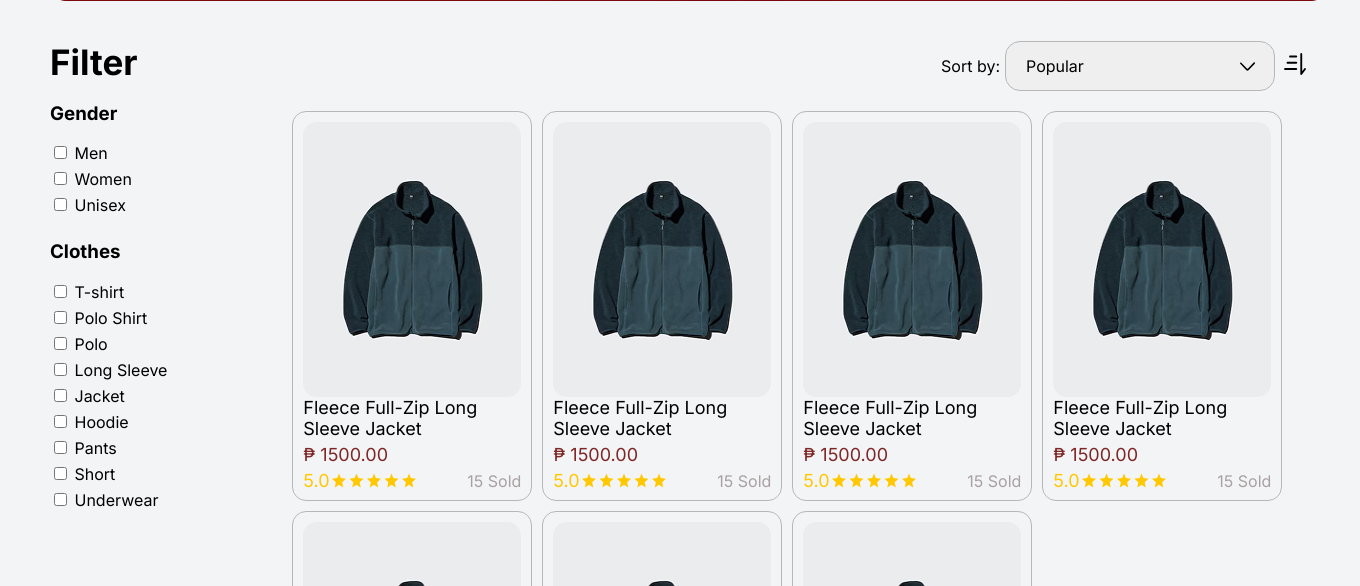
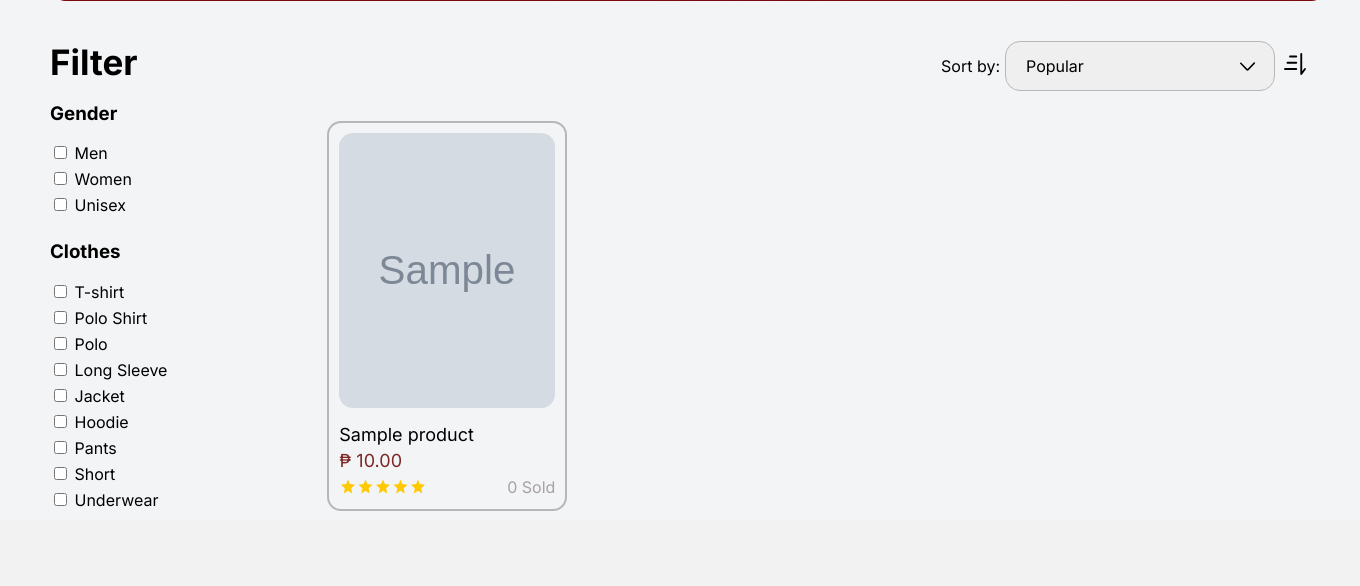
Before and after one commit to Dev-JBM/WebDevEcommerce, a PHP site: page /store.php in a window 1360 px wide. Shown: the part 448-1034 px from the top of the page. After the commit the page ends 959 px from the top, so only its background shows below. Run offline with PHP 8.4, Linux system fonts and the light colour scheme; the visitor is signed in with stand-in values (Sample User, id 1); tables that the repository leaves empty or names only in its code hold one stand-in row (values such as "Sample post"); grey boxes marked "Sample" are stand-in pictures; some web fonts are replaced.

Commit message:
Implement product displaying, product filtering, sorting (asc/desc), and case-insensitive search on store page

```diff
--- a/product.php
+++ b/product.php
@@ -33,7 +33,7 @@ $imagePath = (!empty($user['image']))
   <main>
     <header class="header">
       <div class="left-header">
-        <a href="store.html">Wear Dyans</a>
+        <a href="store.php">Wear Dyans</a>
       </div>
 
       <div class="search-bar">
--- a/store.php
+++ b/store.php
@@ -9,6 +9,23 @@ $username = $_SESSION['username'];
 $query = "SELECT * FROM users WHERE username = '$username' LIMIT 1";
 $result = mysqli_query($conn, $query);
 $user = mysqli_fetch_assoc($result);
+
+// PRODUCT INFO FETCHING
+$products = [];
+$productQuery = "
+  SELECT
+    p.*,
+    COALESCE(SUM(CASE WHEN o.status IN ('paid','shipped','delivered') THEN oi.quantity ELSE 0 END),
+    0) AS sales FROM products p
+    LEFT JOIN order_items oi ON p.product_id = oi.product_id
+    LEFT JOIN orders o ON oi.order_id = o.order_id
+    GROUP BY p.product_id
+";
+
+$productResult = mysqli_query($conn, $productQuery);
+while ($row = mysqli_fetch_assoc($productResult)) {
+  $products[] = $row;
+}
 
 $imagePath = (!empty($user['image']))
   ? 'images/profiles/' . $user['image']
@@ -35,8 +52,8 @@ $imagePath = (!empty($user['image']))
     </div>
 
     <div class="search-bar">
-      <input type="text" placeholder="Search">
-      <img src="images/search-svgrepo-com.png">
+      <input type="text" id="productSearch" placeholder="Search">
+      <img id="searchBtn" src="images/search-svgrepo-com.png" style="cursor:pointer;">
     </div>
 
     <div class="right-header">
@@ -143,20 +160,29 @@ $imagePath = (!empty($user['image']))
         </div>
 
         <div class="products">
-          <div class="products-box">
+          <?php foreach ($products as $product): ?>
+            <a href="product.php?id=<?= $product['product_id'] ?>" class="product-link" style="text-decoration:none; color:inherit;">
+              <div class="products-box"
+                data-gender="<?= htmlspecialchars($product['gender']) ?>"
+                data-category="<?= htmlspecialchars($product['category']) ?>"
+                data-type="<?= htmlspecialchars($product['type']) ?>"
+                data-sales="<?= intval($product['sales']) ?>"
+                data-created="<?= htmlspecialchars($product['created_at']) ?>"
+                data-rating="0">
+
                 <div class="product-img">
-              <img src="./images/product_image.png">
+                  <img src="<?= !empty($product['image_path']) ? './images/products/' . htmlspecialchars($product['image_path']) : './images/product_image.png' ?>" alt="Product Image">
                 </div>
                 <div class="product-text">
                   <div class="product-name">
-                <p>Fleece Full-Zip Long Sleeve Jacket</p>
+                    <p><?= htmlspecialchars($product['name']) ?></p>
                   </div>
                   <div class="product-price">
-                <p>₱ 1500.00</p>
+                    <p>₱ <?= number_format($product['price'], 2) ?></p>
                   </div>
                   <div class="product-bottom-text">
                     <div class="product-rating">
-                  <p>5.0</p>
+                      <p><!-- To be followed --></p>
                       <svg viewBox="0 0 140 30" xmlns="http://www.w3.org/2000/svg">
                         <defs>
                           <polygon id="star" points="10,0 12.6,6.5 20,7.5 14.5,12.5 16,20 10,16 4,20 5.5,12.5 0,7.5 7.4,6.5" />
@@ -169,204 +195,15 @@ $imagePath = (!empty($user['image']))
                       </svg>
                     </div>
                     <div class="product-sales">
-                  <p>15 Sold</p>
+                      <p><?= intval($product['sales']) ?> Sold</p>
                     </div>
                   </div>
                 </div>
               </div>
-
-          <div class="products-box">
-            <div class="product-img">
-              <img src="./images/product_image.png">
-            </div>
-            <div class="product-text">
-              <div class="product-name">
-                <p>Fleece Full-Zip Long Sleeve Jacket</p>
-              </div>
-              <div class="product-price">
-                <p>₱ 1500.00</p>
-              </div>
-              <div class="product-bottom-text">
-                <div class="product-rating">
-                  <p>5.0</p>
-                  <svg viewBox="0 0 140 30" xmlns="http://www.w3.org/2000/svg">
-                    <defs>
-                      <polygon id="star" points="10,0 12.6,6.5 20,7.5 14.5,12.5 16,20 10,16 4,20 5.5,12.5 0,7.5 7.4,6.5" />
-                    </defs>
-                    <use href="#star" x="0" y="5" />
-                    <use href="#star" x="25" y="5" />
-                    <use href="#star" x="50" y="5" />
-                    <use href="#star" x="75" y="5" />
-                    <use href="#star" x="100" y="5" />
-                  </svg>
-                </div>
-                <div class="product-sales">
-                  <p>15 Sold</p>
-                </div>
-              </div>
-            </div>
-          </div>
-
-          <div class="products-box">
-            <div class="product-img">
-              <img src="./images/product_image.png">
-            </div>
-            <div class="product-text">
-              <div class="product-name">
-                <p>Fleece Full-Zip Long Sleeve Jacket</p>
-              </div>
-              <div class="product-price">
-                <p>₱ 1500.00</p>
-              </div>
-              <div class="product-bottom-text">
-                <div class="product-rating">
-                  <p>5.0</p>
-                  <svg viewBox="0 0 140 30" xmlns="http://www.w3.org/2000/svg">
-                    <defs>
-                      <polygon id="star" points="10,0 12.6,6.5 20,7.5 14.5,12.5 16,20 10,16 4,20 5.5,12.5 0,7.5 7.4,6.5" />
-                    </defs>
-                    <use href="#star" x="0" y="5" />
-                    <use href="#star" x="25" y="5" />
-                    <use href="#star" x="50" y="5" />
-                    <use href="#star" x="75" y="5" />
-                    <use href="#star" x="100" y="5" />
-                  </svg>
-                </div>
-                <div class="product-sales">
-                  <p>15 Sold</p>
-                </div>
-              </div>
-            </div>
-          </div>
-
-          <div class="products-box">
-            <div class="product-img">
-              <img src="./images/product_image.png">
-            </div>
-            <div class="product-text">
-              <div class="product-name">
-                <p>Fleece Full-Zip Long Sleeve Jacket</p>
-              </div>
-              <div class="product-price">
-                <p>₱ 1500.00</p>
-              </div>
-              <div class="product-bottom-text">
-                <div class="product-rating">
-                  <p>5.0</p>
-                  <svg viewBox="0 0 140 30" xmlns="http://www.w3.org/2000/svg">
-                    <defs>
-                      <polygon id="star" points="10,0 12.6,6.5 20,7.5 14.5,12.5 16,20 10,16 4,20 5.5,12.5 0,7.5 7.4,6.5" />
-                    </defs>
-                    <use href="#star" x="0" y="5" />
-                    <use href="#star" x="25" y="5" />
-                    <use href="#star" x="50" y="5" />
-                    <use href="#star" x="75" y="5" />
-                    <use href="#star" x="100" y="5" />
-                  </svg>
-                </div>
-                <div class="product-sales">
-                  <p>15 Sold</p>
-                </div>
-              </div>
-            </div>
-          </div>
-
-          <div class="products-box">
-            <div class="product-img">
-              <img src="./images/product_image.png">
-            </div>
-            <div class="product-text">
-              <div class="product-name">
-                <p>Fleece Full-Zip Long Sleeve Jacket</p>
-              </div>
-              <div class="product-price">
-                <p>₱ 1500.00</p>
-              </div>
-              <div class="product-bottom-text">
-                <div class="product-rating">
-                  <p>5.0</p>
-                  <svg viewBox="0 0 140 30" xmlns="http://www.w3.org/2000/svg">
-                    <defs>
-                      <polygon id="star" points="10,0 12.6,6.5 20,7.5 14.5,12.5 16,20 10,16 4,20 5.5,12.5 0,7.5 7.4,6.5" />
-                    </defs>
-                    <use href="#star" x="0" y="5" />
-                    <use href="#star" x="25" y="5" />
-                    <use href="#star" x="50" y="5" />
-                    <use href="#star" x="75" y="5" />
-                    <use href="#star" x="100" y="5" />
-                  </svg>
-                </div>
-                <div class="product-sales">
-                  <p>15 Sold</p>
-                </div>
-              </div>
-            </div>
-          </div>
-
-          <div class="products-box">
-            <div class="product-img">
-              <img src="./images/product_image.png">
-            </div>
-            <div class="product-text">
-              <div class="product-name">
-                <p>Fleece Full-Zip Long Sleeve Jacket</p>
-              </div>
-              <div class="product-price">
-                <p>₱ 1500.00</p>
-              </div>
-              <div class="product-bottom-text">
-                <div class="product-rating">
-                  <p>5.0</p>
-                  <svg viewBox="0 0 140 30" xmlns="http://www.w3.org/2000/svg">
-                    <defs>
-                      <polygon id="star" points="10,0 12.6,6.5 20,7.5 14.5,12.5 16,20 10,16 4,20 5.5,12.5 0,7.5 7.4,6.5" />
-                    </defs>
-                    <use href="#star" x="0" y="5" />
-                    <use href="#star" x="25" y="5" />
-                    <use href="#star" x="50" y="5" />
-                    <use href="#star" x="75" y="5" />
-                    <use href="#star" x="100" y="5" />
-                  </svg>
-                </div>
-                <div class="product-sales">
-                  <p>15 Sold</p>
-                </div>
-              </div>
-            </div>
-          </div>
-
-          <div class="products-box">
-            <div class="product-img">
-              <img src="./images/product_image.png">
-            </div>
-            <div class="product-text">
-              <div class="product-name">
-                <p>Fleece Full-Zip Long Sleeve Jacket</p>
-              </div>
-              <div class="product-price">
-                <p>₱ 1500.00</p>
-              </div>
-              <div class="product-bottom-text">
-                <div class="product-rating">
-                  <p>5.0</p>
-                  <svg viewBox="0 0 140 30" xmlns="http://www.w3.org/2000/svg">
-                    <defs>
-                      <polygon id="star" points="10,0 12.6,6.5 20,7.5 14.5,12.5 16,20 10,16 4,20 5.5,12.5 0,7.5 7.4,6.5" />
-                    </defs>
-                    <use href="#star" x="0" y="5" />
-                    <use href="#star" x="25" y="5" />
-                    <use href="#star" x="50" y="5" />
-                    <use href="#star" x="75" y="5" />
-                    <use href="#star" x="100" y="5" />
-                  </svg>
-                </div>
-                <div class="product-sales">
-                  <p>15 Sold</p>
-                </div>
-              </div>
-            </div>
-          </div>
-        </div>
+            </a>
+          <?php endforeach; ?>
+          <div id="noProductsMsg" style="display:none; text-align:center; width:100%; color:#888; font-size:1.2em; margin-top:2em;">
+            No products match the selected filters.
           </div>
         </div>
 
@@ -410,20 +247,170 @@ $imagePath = (!empty($user['image']))
       select.blur();
     });
 
-    // ASC and DESC button
+    // PRODUCT SORTING - ASCENDING/DESCENDING
+    let sortDirection = 'desc'; // Default: descending
+
+    function sortProducts() {
+      const sortValue = document.getElementById('filter').value;
+      const productsContainer = document.querySelector('.products');
+      const productLinks = Array.from(productsContainer.querySelectorAll('.product-link'));
+
+      let sortedLinks = productLinks.slice();
+
+      sortedLinks.sort((a, b) => {
+        const boxA = a.querySelector('.products-box');
+        const boxB = b.querySelector('.products-box');
+        let valA, valB;
+
+        if (sortValue === 'Popular') {
+
+          const ratingA = parseFloat(boxA.getAttribute('data-rating')) || 0;
+          const ratingB = parseFloat(boxB.getAttribute('data-rating')) || 0;
+          const salesA = parseInt(boxA.getAttribute('data-sales')) || 0;
+          const salesB = parseInt(boxB.getAttribute('data-sales')) || 0;
+          if (ratingA !== ratingB) {
+            valA = ratingA;
+            valB = ratingB;
+          } else {
+            valA = salesA;
+            valB = salesB;
+          }
+        } else if (sortValue === 'Latest') {
+          valA = new Date(boxA.getAttribute('data-created'));
+          valB = new Date(boxB.getAttribute('data-created'));
+        } else if (sortValue === 'Sales') {
+          valA = parseInt(boxA.getAttribute('data-sales')) || 0;
+          valB = parseInt(boxB.getAttribute('data-sales')) || 0;
+        } else {
+          valA = 0;
+          valB = 0;
+        }
+
+
+        if (sortDirection === 'asc') {
+          return valA > valB ? 1 : valA < valB ? -1 : 0;
+        } else {
+          return valA < valB ? 1 : valA > valB ? -1 : 0;
+        }
+      });
+
+      productLinks.forEach(link => link.parentNode.removeChild(link));
+      sortedLinks.forEach(link => productsContainer.appendChild(link));
+    }
+
     const asc = document.querySelector(".asc");
     const desc = document.querySelector(".desc");
 
     desc.addEventListener("click", () => {
       desc.style.display = "none";
       asc.style.display = "inline";
+      sortDirection = 'asc';
+      sortProducts();
+      filterProducts();
     });
 
     asc.addEventListener("click", () => {
       asc.style.display = "none";
       desc.style.display = "inline";
+      sortDirection = 'desc';
+      sortProducts();
+      filterProducts();
+    });
+
+    document.getElementById('filter').addEventListener('change', function() {
+      sortProducts();
+      filterProducts();
+    });
+
+    sortProducts();
+
+    // PRODUCT FILTERING
+    function getCheckedValues(name) {
+      return Array.from(document.querySelectorAll('input[name="' + name + '"]:checked')).map(cb => cb.value);
+    }
+
+    function filterProducts() {
+      const genderVals = getCheckedValues('gender');
+      const clothesVals = getCheckedValues('clothes');
+      const accessoriesVals = getCheckedValues('accessories');
+
+      let typeVals = [];
+      if (clothesVals.length) typeVals = typeVals.concat(clothesVals);
+      if (accessoriesVals.length) typeVals = typeVals.concat(accessoriesVals);
+
+      const products = document.querySelectorAll('.products-box');
+      let anyVisible = false;
+
+      products.forEach(box => {
+        const gender = box.getAttribute('data-gender');
+        const category = box.getAttribute('data-category');
+        const type = box.getAttribute('data-type');
+
+        let show = true;
+
+        if (genderVals.length && !genderVals.includes(gender)) show = false;
+
+        if ((clothesVals.length || accessoriesVals.length)) {
+          if (clothesVals.length && category !== 'Clothes') show = false;
+          if (accessoriesVals.length && category !== 'Accessories') show = false;
+        }
+
+        if (typeVals.length && !typeVals.includes(type)) show = false;
+
+        box.parentElement.style.display = show ? '' : 'none';
+        if (show) anyVisible = true;
+      });
+
+      document.getElementById('noProductsMsg').style.display = anyVisible ? 'none' : 'block';
+    }
+
+    document.querySelectorAll('.filter-container input[type="checkbox"]').forEach(cb => {
+      cb.addEventListener('change', filterProducts);
+    });
+
+    filterProducts();
+
+
+    // PRODUCT SEARCHING
+    function searchProducts() {
+      const searchValue = document.getElementById('productSearch').value.trim().toLowerCase();
+      const products = document.querySelectorAll('.products-box');
+      let anyVisible = false;
+
+      products.forEach(box => {
+        const name = box.querySelector('.product-name p').textContent.toLowerCase();
+        const desc = box.querySelector('.product-text').textContent.toLowerCase();
+
+        const matches = name.includes(searchValue) || desc.includes(searchValue);
+
+        if (matches && box.parentElement.style.display !== "none") {
+          box.parentElement.style.display = "";
+          anyVisible = true;
+        } else {
+          box.parentElement.style.display = "none";
+        }
+      });
+
+      document.getElementById('noProductsMsg').style.display = anyVisible ? 'none' : 'block';
+    }
+
+    document.getElementById('productSearch').addEventListener('keydown', function(e) {
+      if (e.key === 'Enter') {
+        searchProducts();
+      }
+    });
+
+    document.getElementById('searchBtn').addEventListener('click', function() {
+      searchProducts();
+    });
+
+    document.getElementById('productSearch').addEventListener('input', function() {
+      if (this.value.trim() === '') {
+        filterProducts();
+      }
     });
   </script>
+
 
   <!-- FOR LOGOUT OPTION -->
   <div id="logoutModal" class="logout-modal">
--- a/style/store.css
+++ b/style/store.css
@@ -201,9 +201,12 @@ select{
 .products{
   display: flex;
   flex-wrap: wrap;
+  gap: 10px;
   width: 100%;
   max-height: 475px;
   margin-top: 20px;
+  padding-top: 10px;
+  padding-left: 35px;
   overflow-y: scroll;
   scrollbar-color: #B7B7B7 transparent;
 }
@@ -218,8 +221,28 @@ select{
   margin-bottom: 10px;
   border-color:  #B7B7B7;
   border-style: solid;
-  border-width: 1px;
+  border-width: 2px;
   border-radius: 14px;
+  transition:
+    transform 0.2s cubic-bezier(0.4,0,0.2,1),
+    box-shadow 0.2s cubic-bezier(0.4,0,0.2,1),
+    border-color 0.2s cubic-bezier(0.4,0,0.2,1);
+}
+
+.products-box:hover {
+  transform: scale(1.04);
+  border-color: #73A1B1;
+  box-shadow: 0 4px 24px rgba(115, 161, 177, 0.30), 0 1.5px 8px rgba(0,0,0,0.08);
+  z-index: 2;
+}
+
+.product-link {
+  text-decoration: none;
+  color: inherit;
+  display: block;
+}
+.product-link .products-box {
+  cursor: pointer;
 }
 
 .product-img{
```
Lines whose indentation alone changed are shown as unchanged.
